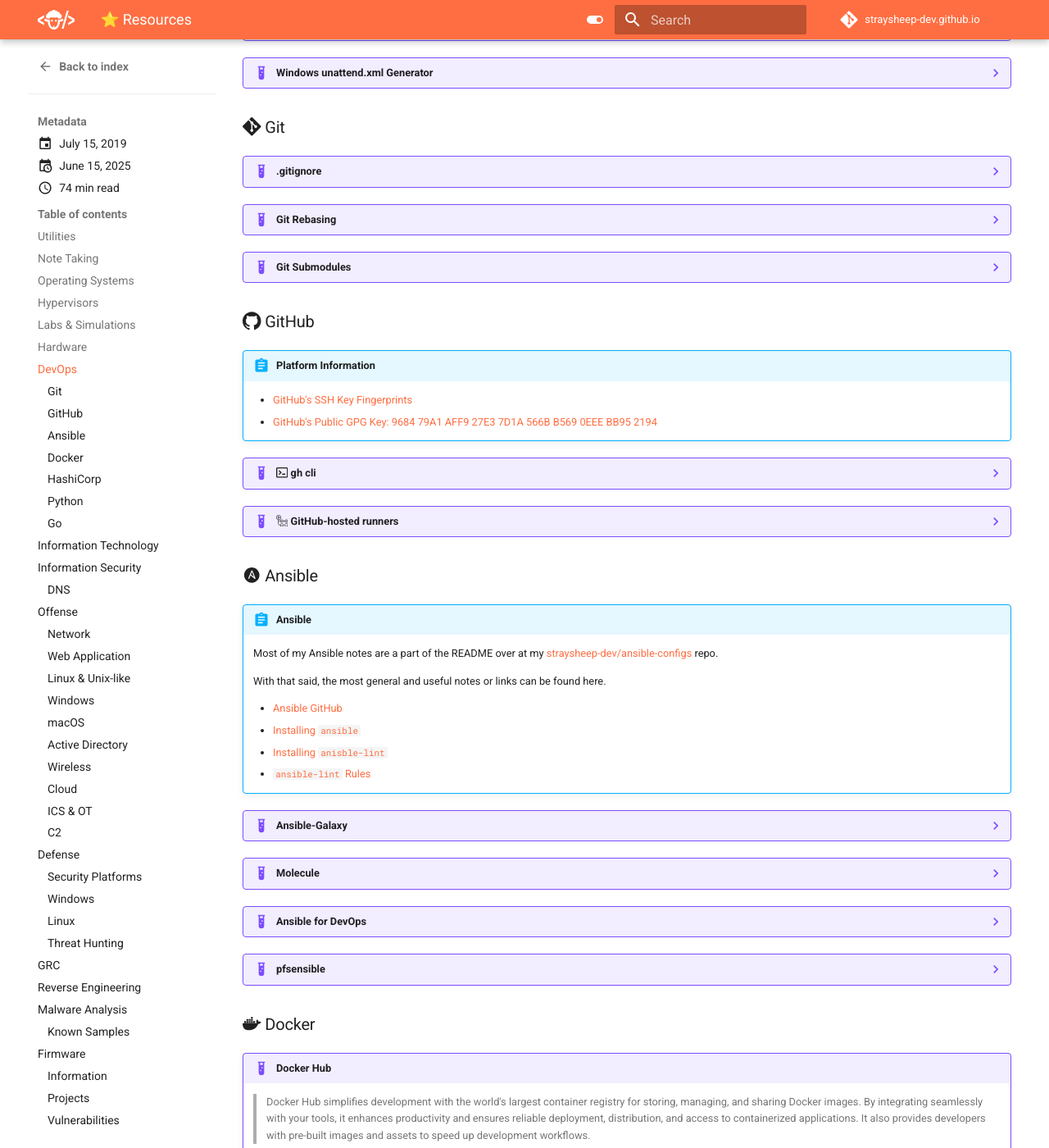
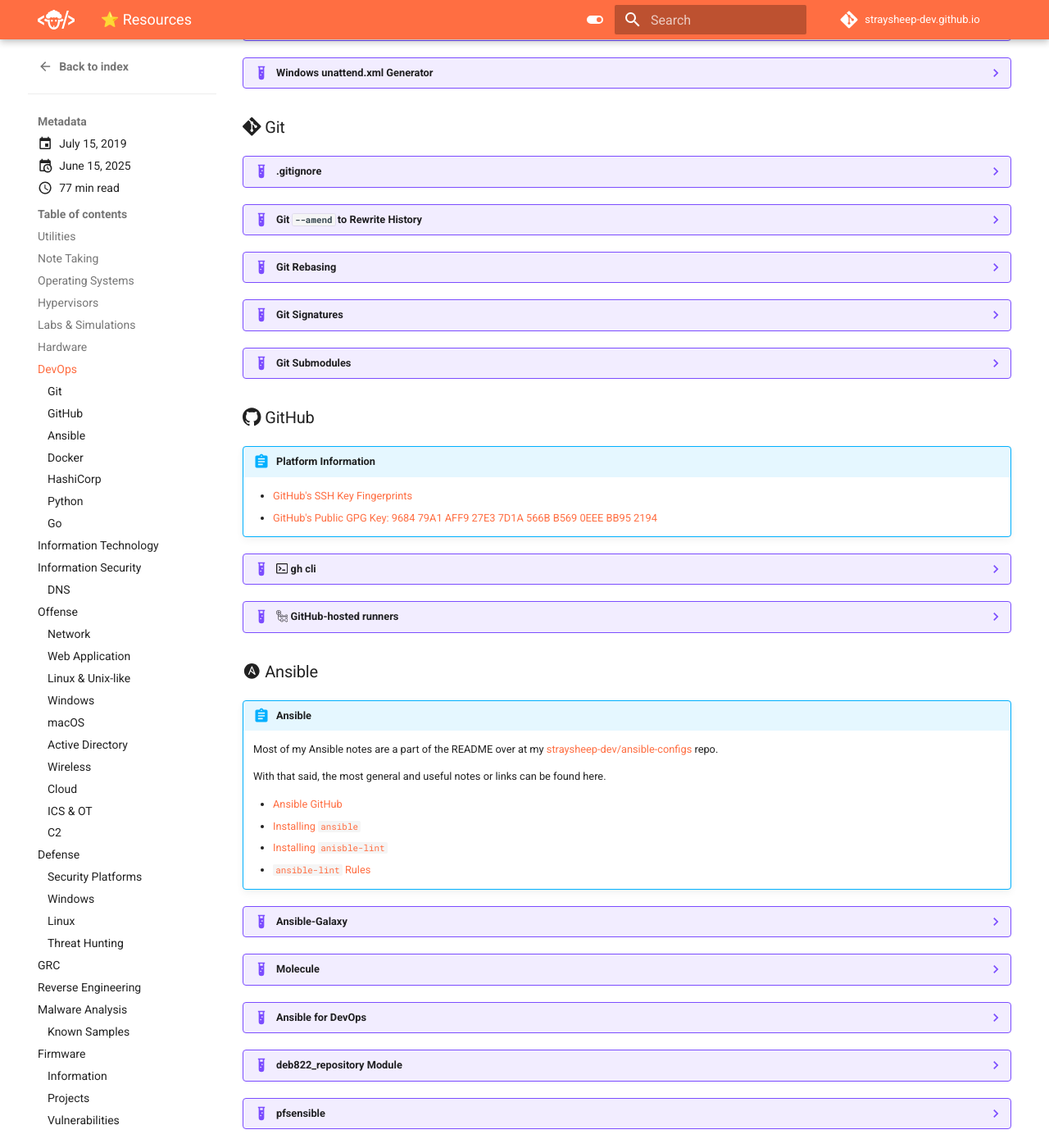
Before and after one commit to straysheep-dev/straysheep-dev.github.io, an MkDocs documentation site: the page built from docs/blog/posts/resources.md, in a window 1280 px wide and 1400 px high, scrolled down 5265 px. Shown: the whole window at 82% size. Built offline with MkDocs 1.6.1 and Material for MkDocs 9.7.7, drawn with Linux system fonts in a browser that asks for light colours; comment, search, counter and statistics services are not loaded; some of the changed lines change nothing that is shown.

Commit message:
Update blog

````diff
--- a/docs/blog/posts/resources.md
+++ b/docs/blog/posts/resources.md
@@ -929,7 +929,72 @@
 	> - The [Ignoring Files article](https://help.github.com/articles/ignoring-files) on the GitHub Help site.
 	> - The [gitignore(5)](https://git-scm.com/docs/gitignore) manual page.
 
+??? example "Git `--amend` to Rewrite History"
+
+	You can change previous commits, if for example you made a mistake or typo *and have not yet pushed them*.
+
+	[Pro Git: Git Tools - Rewriting History](https://git-scm.com/book/en/v2/Git-Tools-Rewriting-History)
+
+	```bash
+	# Make changes, staged those changes, then revise the last commit
+	git commit --amend
+
+	# Simply sign the last commit if you forgot to
+	git commit -S --amend --no-edit
+	```
+
+	> ...amending changes the SHA-1 of the commit. It's like a very small rebase - don't amend your last commit if you've already pushed it.
+
 ??? example "Git Rebasing"
+
+	> In Git, there are two main ways to integrate changes from one branch into another: the `merge` and the `rebase`... With the rebase command, you can take all the changes that were committed on one branch and replay them on a different branch... **There is no difference in the end product of the integration, but rebasing makes for a cleaner history. If you examine the log of a rebased branch, it looks like a linear history: it appears that all the work happened in series, even when it originally happened in parallel.**
+
+	In other words, it's cleaner to rebase changes below yours when working with other contributors on the same project.
+
+	- [GitHub Docs: About `git-rebase`](https://docs.github.com/en/get-started/using-git/about-git-rebase)
+	- [GitHub Docs: Rebase and Merge Your Commits](https://docs.github.com/en/pull-requests/collaborating-with-pull-requests/incorporating-changes-from-a-pull-request/about-pull-request-merges#rebase-and-merge-your-commits)
+	- [Pro Git: Git Branching - Rebasing](https://git-scm.com/book/en/v2/Git-Branching-Rebasing)
+	- [Github Docs: Pushing Rebased Code to GitHub](https://docs.github.com/en/get-started/using-git/using-git-rebase-on-the-command-line#pushing-rebased-code-to-github)
+
+	When does this happen? Imagine you have a branch with an open PR on an upstream project. If other PR's are being integrated ahead of yours, and collide with any changes you've made in your PR, you'll have a merge conflict. This is an example of that I encountered: <https://github.com/geerlingguy/ansible-role-docker/pull/473>
+
+	So how do you fix it? Using `git rebase`, git rewinds then integrates the new upstream changes commited underneath your work, then replays your edits on top of them. If there are conflicts at this point you must intervene and resolve them with a code editor (`vi`, `nano`, `code`)
+
+	```bash
+	# Checkout your branch
+	git checkout your-branch
+
+	# Rebase while signing these changes
+	git rebase -S main
+	```
+
+	Here's where you'll need to resolve any conflicts from the rebase. `git` will walk you through this and show you what commands to run to proceed. Once completed you can sign your commit (if you weren't already prompted) and safely push it to your branch with `--force-with-lease`:
+
+	```bash
+	# Sign the commit
+	git commit -S -m "Your comment"
+
+	# Safely force push using the 'with lease' option
+	git push origin you-branch --force-with-lease
+	```
+
+	**Safely Pushing: `--force-with-lease`**
+
+	The [manpage states](https://git-scm.com/docs/git-push#Documentation/git-push.txt---no-force-with-lease):
+
+	> `--force-with-lease` alone, without specifying the details, will protect all remote refs that are going to be updated by requiring their current value to be the same as the remote-tracking branch we have for them.
+	>
+	> (SNIP)
+	>
+	> This option allows you to say that you expect the history you are updating is what you rebased and want to replace. If the remote ref still points at the commit you specified, you can be sure that no other people did anything to the ref. It is like taking a "lease" on the ref without explicitly locking it, and the remote ref is updated only if the "lease" is still valid.
+
+	In other words:
+
+	> The protection it offers over `--force` is ensuring that subsequent changes your work wasn't based on aren't clobbered...
+
+	Reading further you'll see that `--force-with-lease=<refname>:<expect>` is the best method to do this, being the most specific. However in many cases simply using `--force-with-lease` seems to be fine.
+
+??? example "Git Signatures"
 
 	TO DO
 
@@ -1060,6 +1125,12 @@
 	> Not all playbooks follow all of Ansible's best practices, as they illustrate particular Ansible features in an instructive manner.
 
 	- <https://github.com/geerlingguy/ansible-for-devops>
+
+??? example "deb822_repository Module"
+
+	- [Add and remove deb822 formatted repositories](https://docs.ansible.com/ansible/latest/collections/ansible/builtin/deb822_repository_module.html)
+
+	This appears to be the newest module in core that replaces the deprecated [apt_key](https://docs.ansible.com/ansible/latest/collections/ansible/builtin/apt_key_module.html) module. You can read more about Debian third-party repository standards [here](https://wiki.debian.org/DebianRepository/UseThirdParty).
 
 ??? example "pfsensible"
 
````
